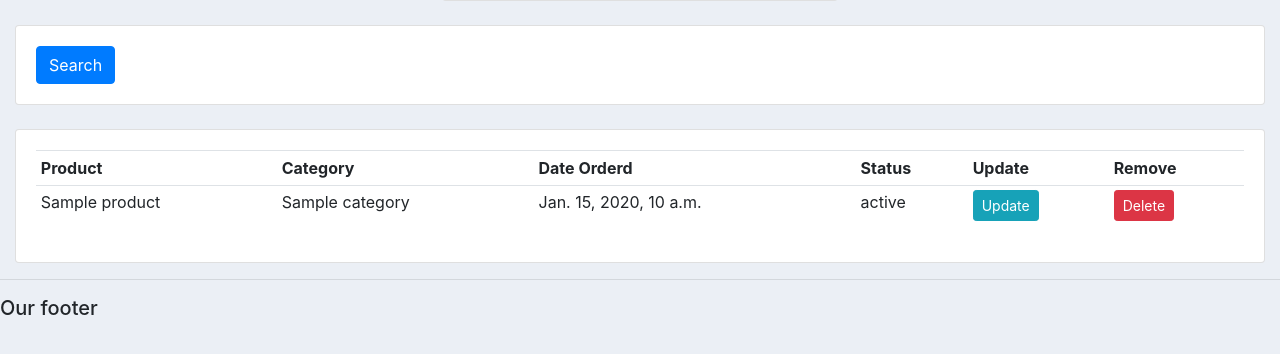
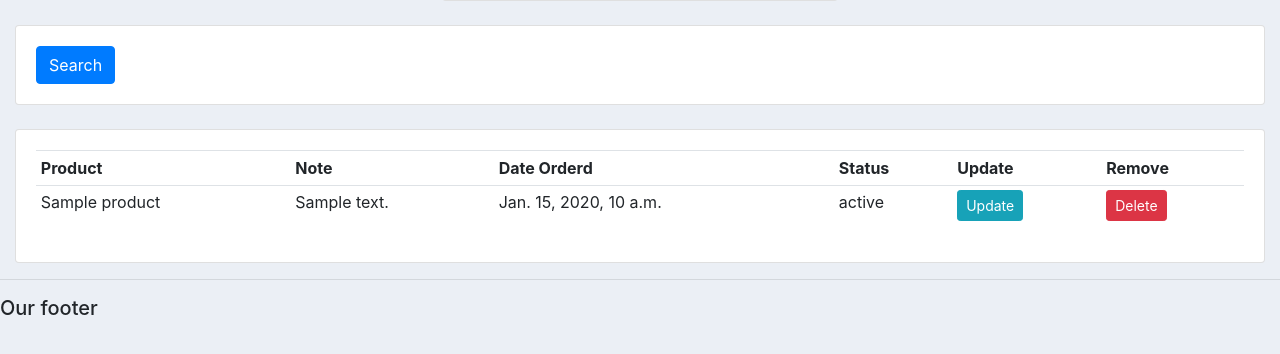
Before and after one commit to HoCongLuong/19120572_MidtermPersonalLab, a Django app: template Midterm/accounts/templates/accounts/customer.html in a window 1280 px wide. Shown: the part 269-623 px from the top of the page. Run offline with Django 4.2, Linux system fonts and the light colour scheme; the template is opened without the code that fills it: most values are stand-ins (such as "Sample title", 1, 10 or a date in 2020); some libraries are stand-ins or nearby versions.

Commit message:
Update customer.html
Cập nhật file customer.html sau khi hoàn thành video 13

```diff
--- a/Midterm/accounts/templates/accounts/customer.html
+++ b/Midterm/accounts/templates/accounts/customer.html
@@ -38,10 +38,13 @@
 <div class="row">
 	<div class="col">
 		<div class="card card-body">
+
 			<form method="get">
+				{{myFilter.form}}
 
 		    <button class="btn btn-primary" type="submit">Search</button>
 		  </form>
+
 		</div>
 	</div>
 
@@ -54,7 +57,7 @@
 			<table class="table table-sm">
 				<tr>
 					<th>Product</th>
-					<th>Category</th>
+					<th>Note</th>
 					<th>Date Orderd</th>
 					<th>Status</th>
 					<th>Update</th>
@@ -65,7 +68,7 @@
 
 				<tr>
 					<td>{{order.product}}</td>
-					<td>{{order.product.category}}</td>
+					<td>{{order.note}}</td>
 					<td>{{order.date_created}}</td>
 					<td>{{order.status}}</td>
 					<td><a class="btn btn-sm btn-info" href="{% url 'update_order' order.id %}">Update</a></td>
```
